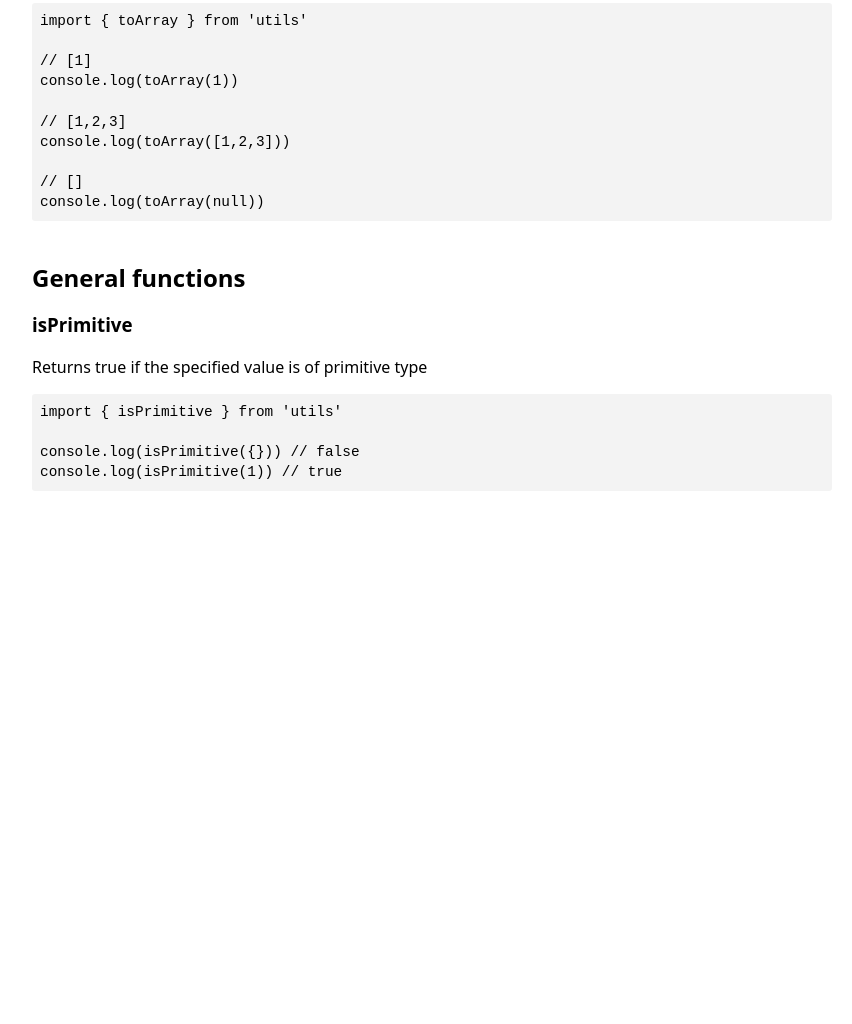
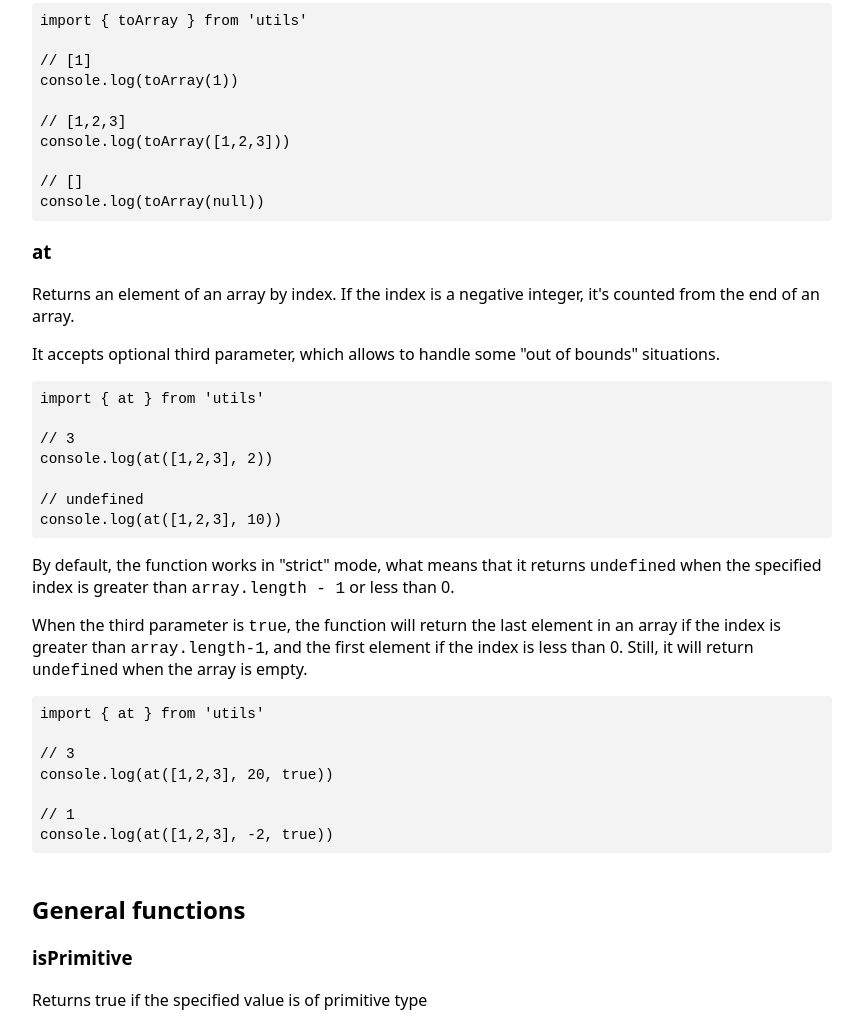
Before and after one commit to cyevgeniy/utils, a website: page docs/index.html in a window 1280 px wide. Shown: the part 1437-2461 px from the top of the page, without its empty margins (208-1060 px from the left). Before the commit the page ends 1942 px from the top, so only its background shows below. Drawn offline with Linux system fonts and the light colour scheme.

Commit message:
Add at function

```diff
--- a/docs/index.html
+++ b/docs/index.html
@@ -102,7 +102,7 @@ console.log(last([1,2,3,4]))
 console.log(last([]))
 </pre>
 
-<h3 id="toAray">toArray</h3>
+<h3 id="toArray">toArray</h3>
 
 <p>
 Normalizes a value to an array.
@@ -124,6 +124,54 @@ console.log(toArray([1,2,3]))
 console.log(toArray(null))
 </pre>
 
+
+<h3 id="at">at</h3>
+<p>Returns an element of an array by index.
+If the index is a negative integer,
+it's counted from the end of an array.
+</p>
+<p>
+It accepts optional third parameter, which allows
+to handle some "out of bounds" situations.
+</p>
+
+<pre>
+import { at } from 'utils'
+
+// 3
+console.log(at([1,2,3], 2))
+
+// undefined
+console.log(at([1,2,3], 10))
+</pre>
+
+<p>
+By default, the function works in "strict"
+mode, what means that it returns <code>undefined</code>
+when the specified index is greater than <code>array.length - 1</code>
+or less than 0.
+</p>
+
+<p>
+When the third parameter is <code>true</code>, the function will
+return the last element in an array if the index is greater
+than <code>array.length-1</code>, and the first element if the index is
+less than 0.
+
+Still, it will return <code>undefined</code> when the array is empty.
+</p>
+
+<pre>
+import { at } from 'utils'
+
+// 3
+console.log(at([1,2,3], 20, true))
+
+// 1
+console.log(at([1,2,3], -2, true))
+</pre>
+
+
 <h2> General functions </h2>
 
 <h3 id="isPrimitive">isPrimitive</h3>
@@ -136,5 +184,6 @@ import { isPrimitive } from 'utils'
 console.log(isPrimitive({})) // false
 console.log(isPrimitive(1)) // true
 </pre>
+
 </body>
 </html>
```
Also changed, not shown: arrays.js (+10 -0 lines), arrays.spec.js (+41 -1 lines), index.d.ts (+10 -0 lines).
